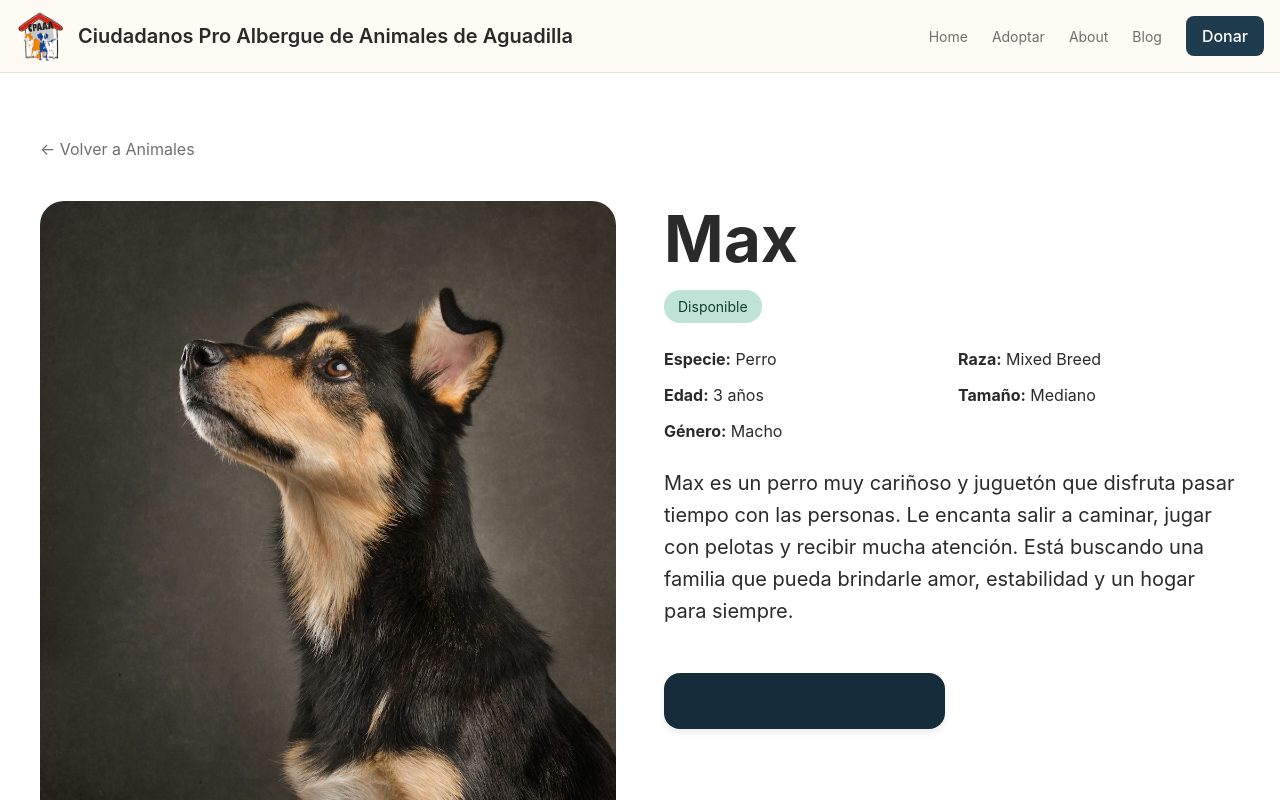
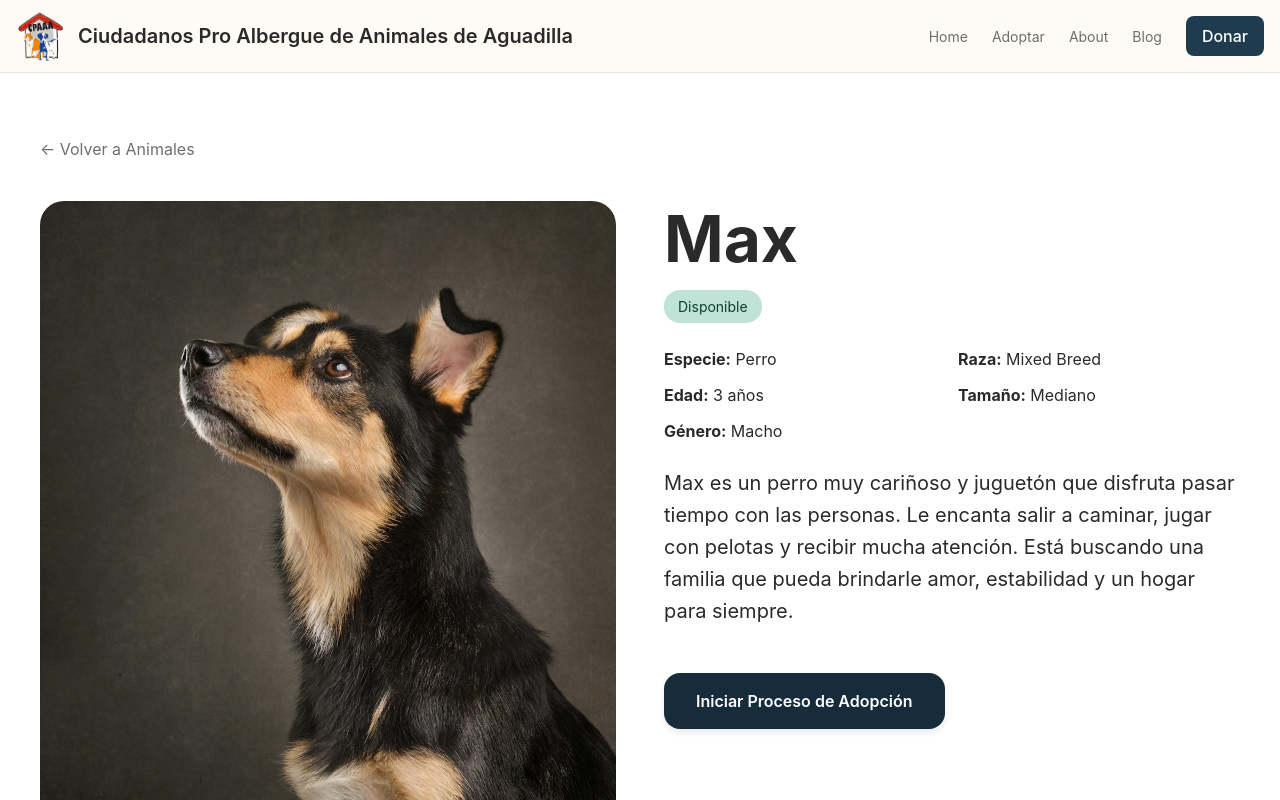
Before and after one commit to Lennon0926/capstone-animal-rescue-platform, a Next.js app in the folder apps/web/: page /animalInfo in a window 1280 px wide. In both pictures the pointer is over the link "Iniciar Proceso de Adopción". Shown: the top 800 px of the page. Built offline with nearby package versions, Linux system fonts and the light colour scheme.

Commit message:
Fixed an hover issue in the "Iniciar Proceso de Adopción" button

```diff
--- a/apps/web/components/Animal/AnimalInfoPage/animalInfo.module.css
+++ b/apps/web/components/Animal/AnimalInfoPage/animalInfo.module.css
@@ -109,6 +109,7 @@
 
 .adoptButton:hover {
   background: var(--color-primary-hover);
+  color: var(--color-text-inverse);
   transform: translateY(-2px);
 }
 
```
